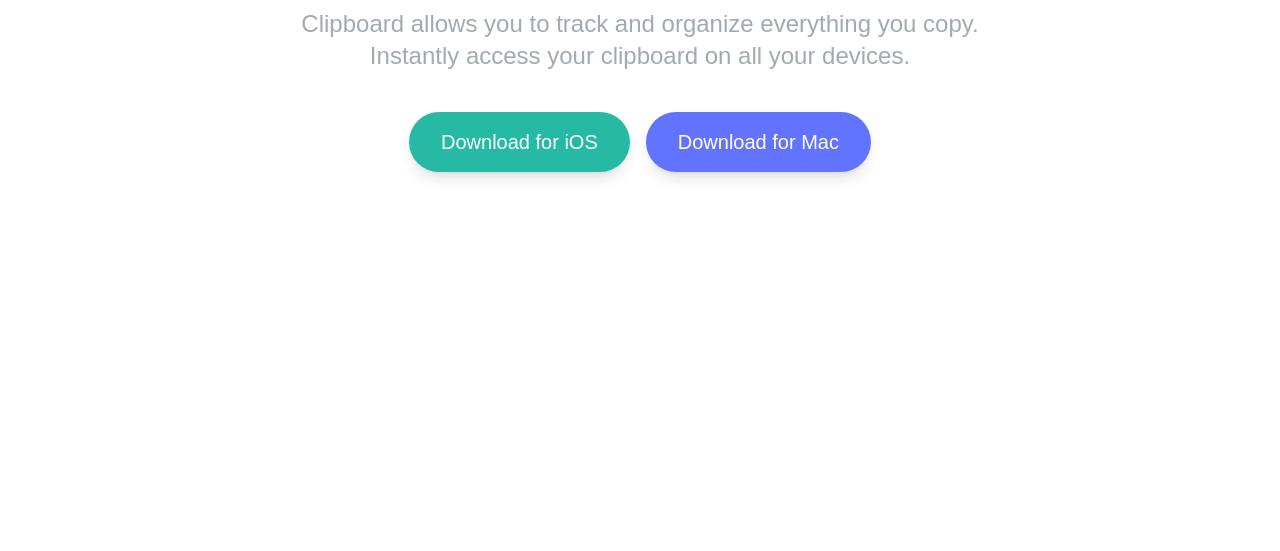
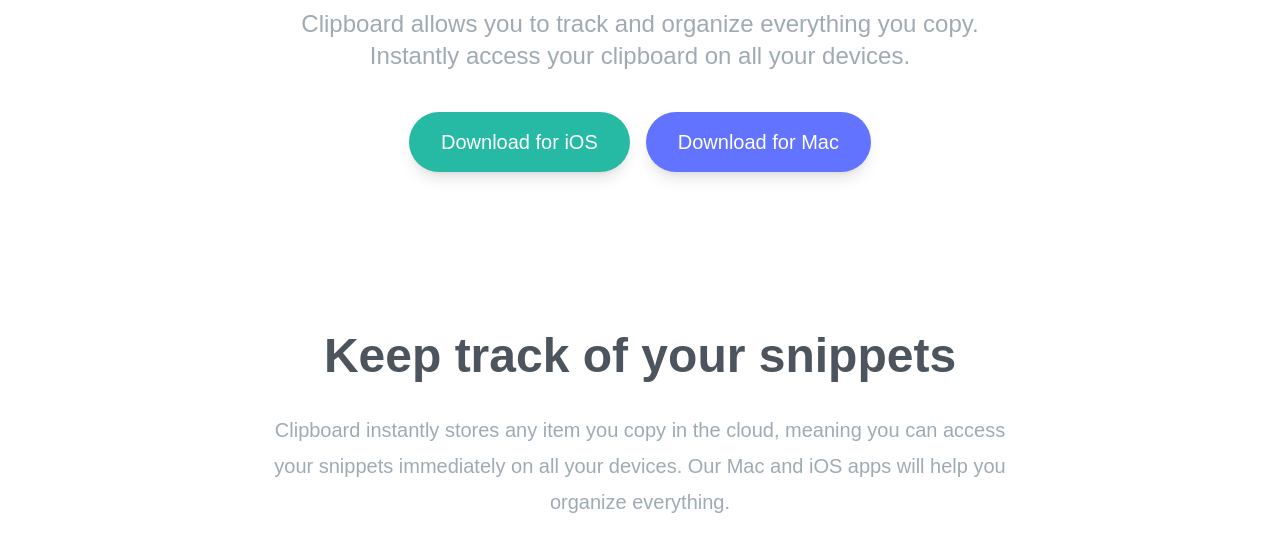
Before and after one commit to iceicles/tailwind, a website: page clipboard/index.html in a window 1280 px wide. Shown: the part 389-940 px from the top of the page. Before the commit the page ends 800 px from the top, so only its background shows below. Drawn offline with Linux system fonts and the light colour scheme; a web font is replaced by a local one.

Commit message:
snippets section & using directives

```diff
--- a/clipboard/index.html
+++ b/clipboard/index.html
@@ -13,9 +13,9 @@
 <body>
   <!-- hero section -->
    <section id="hero">
-    <div class="max-w-6xl mx-auto text-center mb-40 px-10 pt-16">
+    <div class="section-container mb-40 px-10 pt-16">
       <img src="images/logo.svg" alt="" class="mx-auto my-16">
-      <h3 class="mb-8 text-4xl font-bold text-darkGrayishBlue md:text-5xl">
+      <h3>
         A history of everything you copy
       </h3>
       <p class="max-w-3xl mx-auto mb-10 text-2xl text-grayishBlue">
@@ -24,7 +24,7 @@
       </p>
 
       <!-- button container -->
-       <div class="flex flex-col justify-center w-full space-y-6 text-xl text-white md:flex-row md:space-y-0 md:space-x-4">
+       <div class="button-container">
         <a href="#" class="p-4 px-8 rounded-full shadow-lg bg-strongCyan duration-200 hover:opacity-80">
           Download for iOS
         </a>
@@ -34,5 +34,19 @@
        </div>
     </div>
    </section>
+
+   <!-- snippets section -->
+    <section id="snippets">
+      <div class="section-container my-20 px-10">
+        <h3>
+          Keep track of your snippets
+        </h3>
+        <p class="max-w-3xl mx-auto mb-24 text-xl leading-9 text-center text-grayishBlue">
+          Clipboard instantly stores any item you copy in the cloud, meaning you
+          can access your snippets immediately on all your devices. Our Mac and
+          iOS apps will help you organize everything.
+        </p>
+      </div>
+    </section>
 </body>
 </html>
--- a/clipboard/input.css
+++ b/clipboard/input.css
@@ -1,6 +1,20 @@
 @tailwind base;
 @tailwind components;
 @tailwind utilities;
+
+@layer base {
+  h3 {
+    @apply mb-8 text-4xl font-bold text-darkGrayishBlue md:text-5xl;
+  }
+}
+
+.button-container {
+  @apply flex flex-col justify-center w-full space-y-6 text-xl text-white md:flex-row md:space-y-0 md:space-x-4;
+}
+
+.section-container {
+  @apply max-w-6xl mx-auto text-center;
+}
 
 body {
   background-image: url('../images/bg-header-desktop.png');
```
Also changed, not shown: clipboard/css/style.css.
